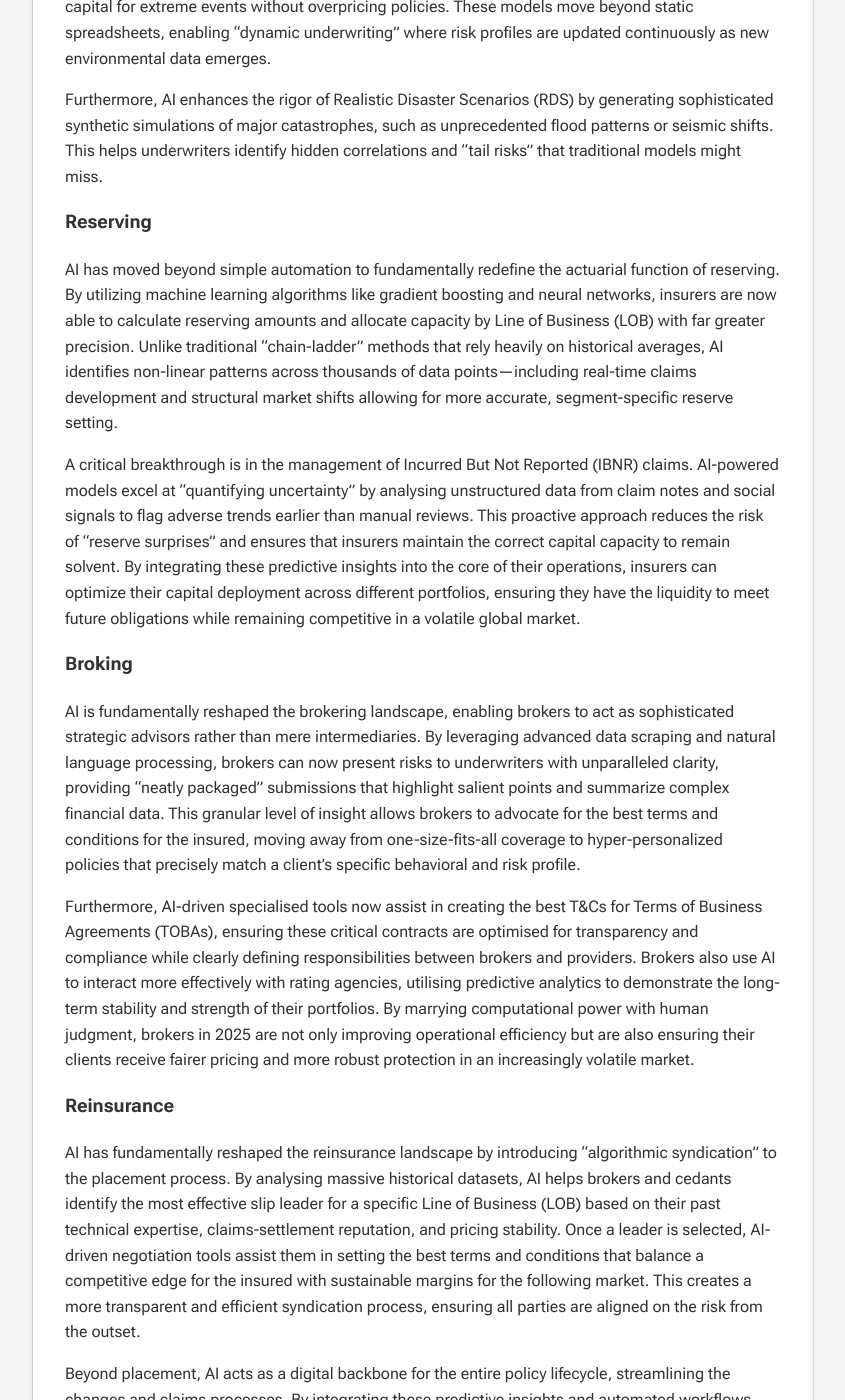
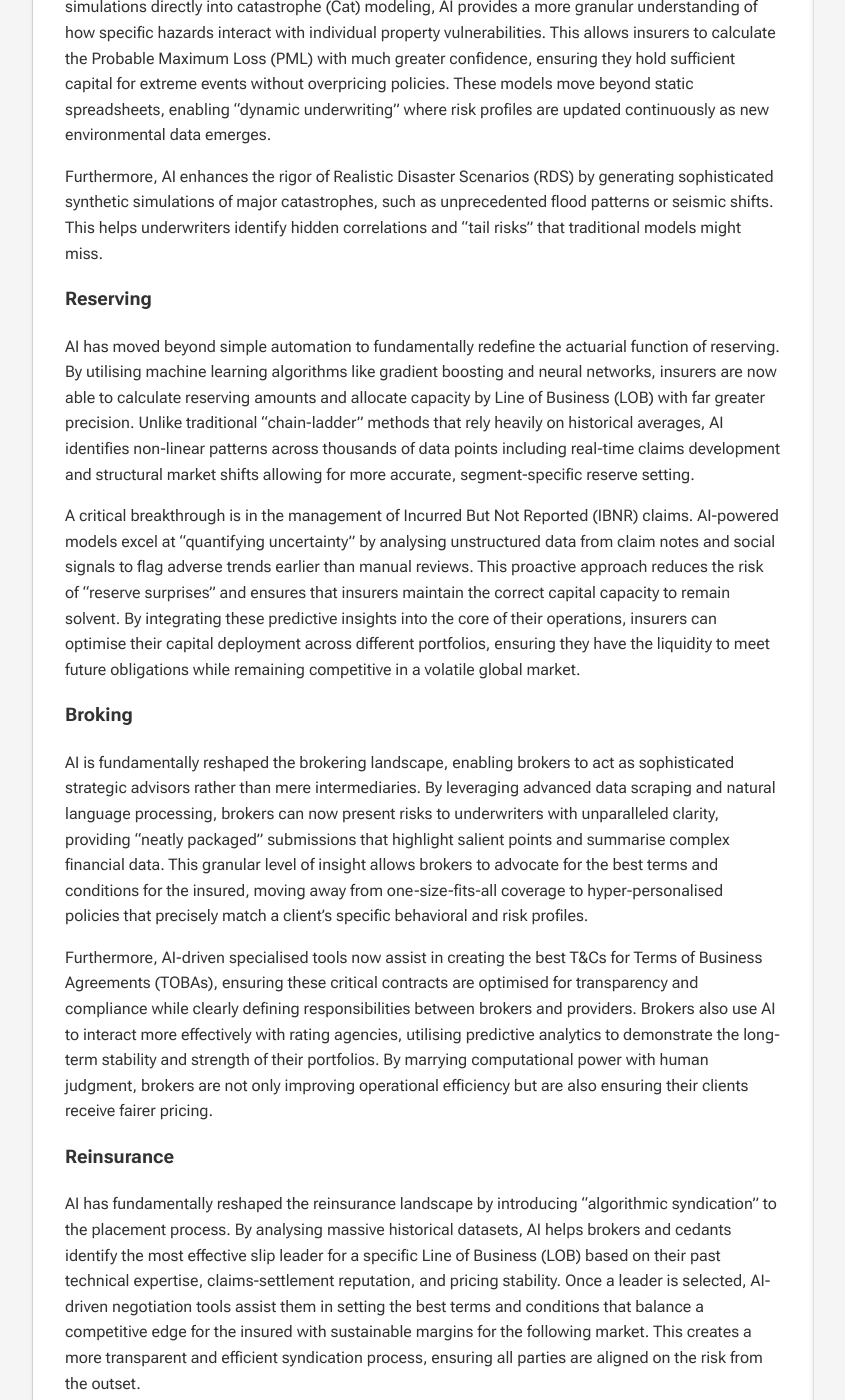
Before and after one commit to dazstaffs/blog, a Jekyll site: the page built from _posts/2025-12-31-InsuranceAndAI.md, in a window 1280 px wide and 1400 px high, scrolled down 2633 px. Shown: the whole window, without its empty margins (217-1062 px from the left). Built offline with Jekyll 4.4.1, drawn with Linux system fonts in a browser that asks for light colours; some of the changed text lies outside the part shown.

```diff
--- a/_posts/2025-12-31-InsuranceAndAI.md
+++ b/_posts/2025-12-31-InsuranceAndAI.md
@@ -73,15 +76,15 @@ Furthermore, AI enhances the rigor of Realistic Disaster Scenarios (RDS) by gene
 
 ### Reserving
 
-AI has moved beyond simple automation to fundamentally redefine the actuarial function of reserving. By utilizing machine learning algorithms like gradient boosting and neural networks, insurers are now able to calculate reserving amounts and allocate capacity by Line of Business (LOB) with far greater precision. Unlike traditional "chain-ladder" methods that rely heavily on historical averages, AI identifies non-linear patterns across thousands of data points—including real-time claims development and structural market shifts allowing for more accurate, segment-specific reserve setting.
+AI has moved beyond simple automation to fundamentally redefine the actuarial function of reserving. By utilising machine learning algorithms like gradient boosting and neural networks, insurers are now able to calculate reserving amounts and allocate capacity by Line of Business (LOB) with far greater precision. Unlike traditional "chain-ladder" methods that rely heavily on historical averages, AI identifies non-linear patterns across thousands of data points including real-time claims development and structural market shifts allowing for more accurate, segment-specific reserve setting.
 
-A critical breakthrough is in the management of Incurred But Not Reported (IBNR) claims. AI-powered models excel at "quantifying uncertainty" by analysing unstructured data from claim notes and social signals to flag adverse trends earlier than manual reviews. This proactive approach reduces the risk of "reserve surprises" and ensures that insurers maintain the correct capital capacity to remain solvent. By integrating these predictive insights into the core of their operations, insurers can optimize their capital deployment across different portfolios, ensuring they have the liquidity to meet future obligations while remaining competitive in a volatile global market.
+A critical breakthrough is in the management of Incurred But Not Reported (IBNR) claims. AI-powered models excel at "quantifying uncertainty" by analysing unstructured data from claim notes and social signals to flag adverse trends earlier than manual reviews. This proactive approach reduces the risk of "reserve surprises" and ensures that insurers maintain the correct capital capacity to remain solvent. By integrating these predictive insights into the core of their operations, insurers can optimise their capital deployment across different portfolios, ensuring they have the liquidity to meet future obligations while remaining competitive in a volatile global market.
 
 ### Broking
 
-AI is fundamentally reshaped the brokering landscape, enabling brokers to act as sophisticated strategic advisors rather than mere intermediaries. By leveraging advanced data scraping and natural language processing, brokers can now present risks to underwriters with unparalleled clarity, providing "neatly packaged" submissions that highlight salient points and summarize complex financial data. This granular level of insight allows brokers to advocate for the best terms and conditions for the insured, moving away from one-size-fits-all coverage to hyper-personalized policies that precisely match a client's specific behavioral and risk profile.
+AI is fundamentally reshaped the brokering landscape, enabling brokers to act as sophisticated strategic advisors rather than mere intermediaries. By leveraging advanced data scraping and natural language processing, brokers can now present risks to underwriters with unparalleled clarity, providing "neatly packaged" submissions that highlight salient points and summarise complex financial data. This granular level of insight allows brokers to advocate for the best terms and conditions for the insured, moving away from one-size-fits-all coverage to hyper-personalised policies that precisely match a client's specific behavioral and risk profiles.
 
-Furthermore, AI-driven specialised tools now assist in creating the best T&Cs for Terms of Business Agreements (TOBAs), ensuring these critical contracts are optimised for transparency and compliance while clearly defining responsibilities between brokers and providers. Brokers also use AI to interact more effectively with rating agencies, utilising predictive analytics to demonstrate the long-term stability and strength of their portfolios. By marrying computational power with human judgment, brokers in 2025 are not only improving operational efficiency but are also ensuring their clients receive fairer pricing and more robust protection in an increasingly volatile market.
+Furthermore, AI-driven specialised tools now assist in creating the best T&Cs for Terms of Business Agreements (TOBAs), ensuring these critical contracts are optimised for transparency and compliance while clearly defining responsibilities between brokers and providers. Brokers also use AI to interact more effectively with rating agencies, utilising predictive analytics to demonstrate the long-term stability and strength of their portfolios. By marrying computational power with human judgment, brokers are not only improving operational efficiency but are also ensuring their clients receive fairer pricing.
 
 ### Reinsurance
 
```
Also changed, not shown: other parts of _posts/2025-12-31-InsuranceAndAI.md (+9 -6 lines), _posts/2025-09-10-LloydsLabAccelerator2025.md (+1 -1 lines), _posts/2026-02-20-AI900.md (added, +66 -0 lines), index.md (+1 -2 lines).
